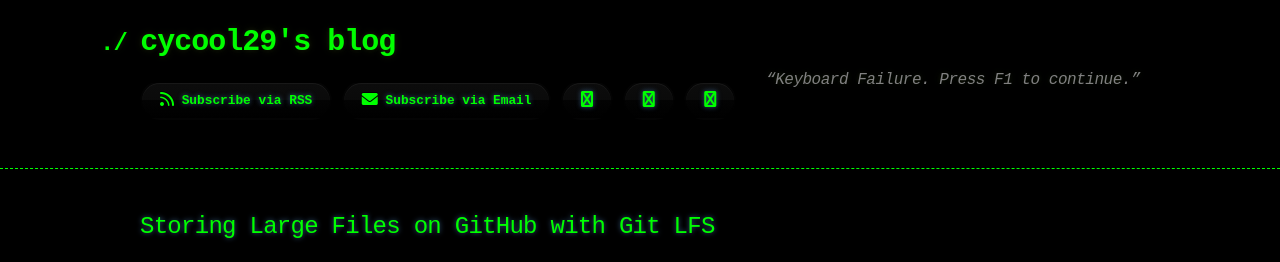
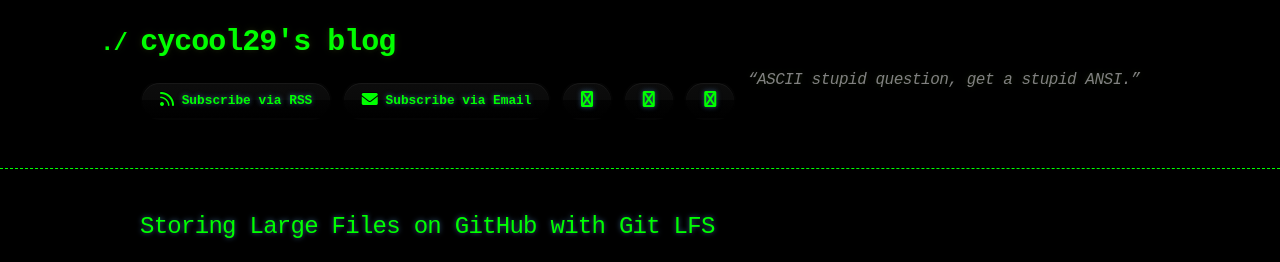
Before and after one commit to cycool29/cycool29.github.io, a Jekyll site: the page built from index.md, in a window 1280 px wide and 900 px high. Shown: the top 262 px of the window. Built offline with Jekyll 4.4.1, drawn with Linux system fonts in a browser that asks for light colours; a style sheet for code colours, icons or effects is not loaded.

Commit message:
Update quotes

```diff
--- a/_config.yml
+++ b/_config.yml
@@ -1,5 +1,5 @@
 title: cycool29's blog
-description: "“Keyboard Failure. Press F1 to continue.” "
+description: "“ASCII stupid question, get a stupid ANSI.” "
 bio: A high school student. Intermediate in Python, Git, Bash. Learning JavaScript. He/Him. "
 author: cycool29
 url: https://cycool29.github.io
```
